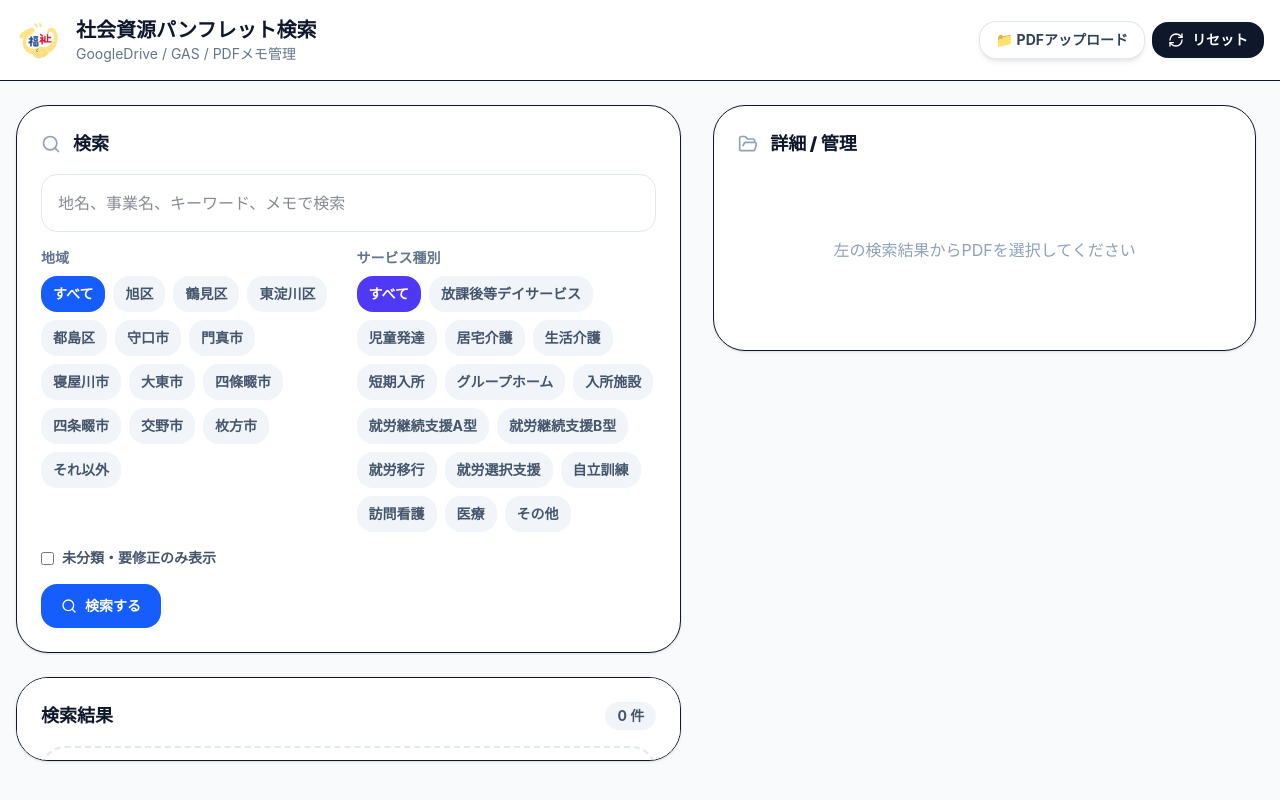
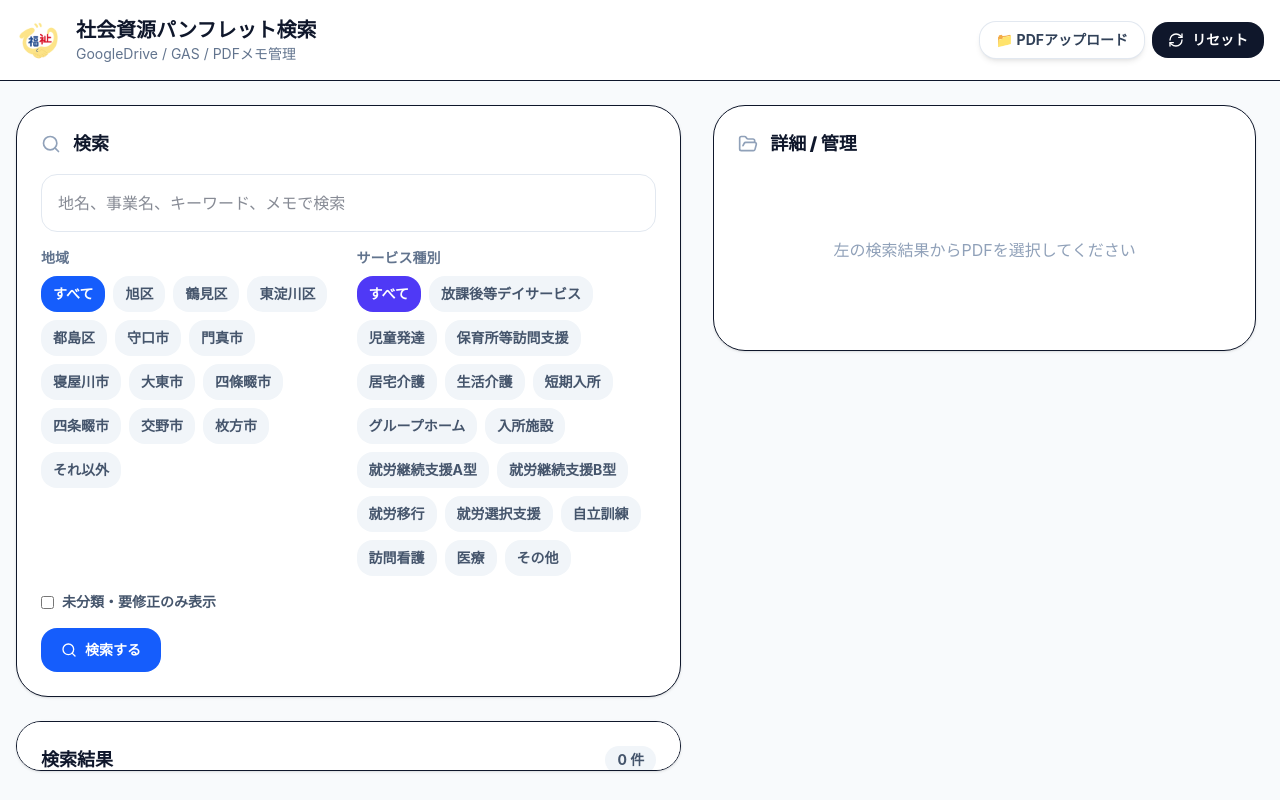
Before and after one commit to fukuside/social-resource-search, a React (Vite) app: page / in a window 1280 px wide. Built offline with nearby package versions, Linux system fonts and the light colour scheme.

Commit message:
構造を修正

```diff
--- a/src/App.jsx
+++ b/src/App.jsx
@@ -41,6 +41,7 @@ const SERVICE_TYPES = [
   'すべて',
   '放課後等デイサービス',
   '児童発達',
+  '保育所等訪問支援',
   '居宅介護',
   '生活介護',
   '短期入所',
```
